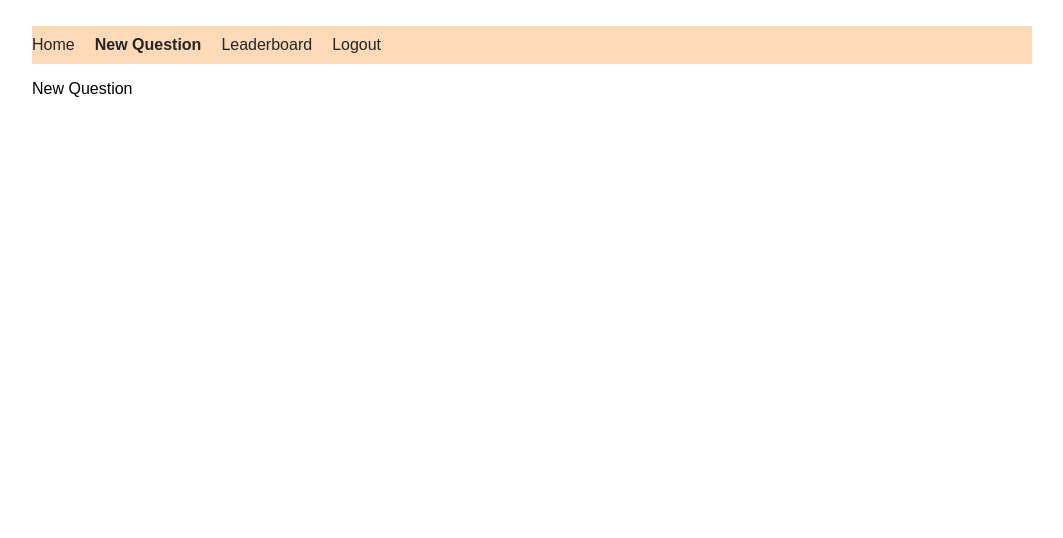
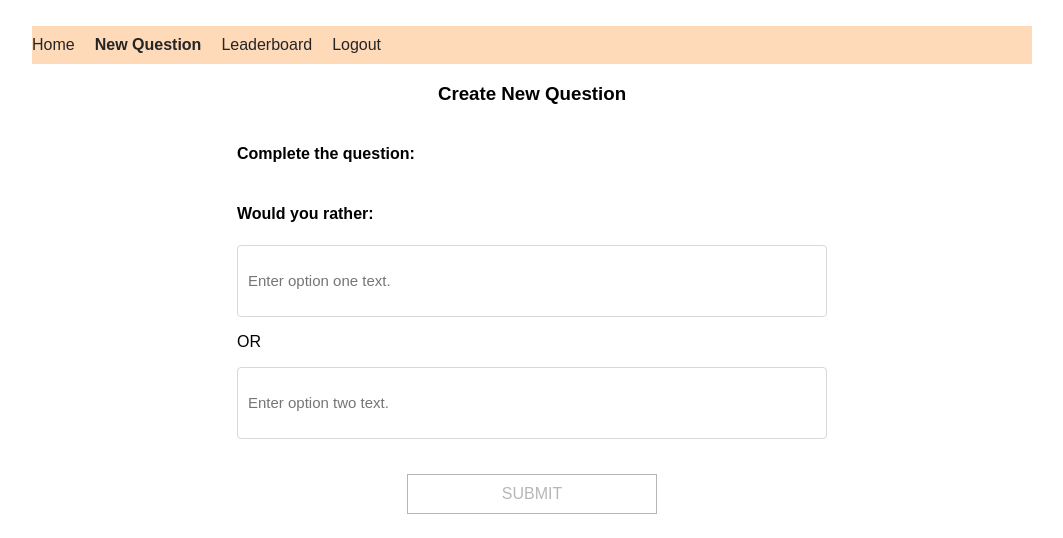
Before and after one commit to kishan3/reactnd-would-you-rather, a React (Create React App) app: page /new in a window 1280 px wide. Shown: the top 538 px of the page, without its empty margins (108-1171 px from the left). Built offline with nearby package versions, Linux system fonts and the light colour scheme.

Commit message:
Further work for would you rather.

```diff
--- a/src/actions/questions.js
+++ b/src/actions/questions.js
@@ -1,4 +1,7 @@
+import { _saveQuestion } from "../utils/_DATA";
+
 export const RECEIVE_QUESTIONS = 'RECEIVE_QUESTIONS'
+export const ADD_QUESTION = 'ADD_QUESTION'
 
 export function receiveQuestions(questions) {
     return {
@@ -6,3 +9,24 @@ export function receiveQuestions(questions) {
         questions
     }
 }
+
+function addQuestion(question){
+    return {
+        type: ADD_QUESTION,
+        question,
+    }
+}
+
+export function handleAddQuestion (option_one, option_two) {
+    console.log(`TEXT ${option_one} TEXT ${option_two}`)
+    return (dispatch, getState) => {
+        const { authedUser } = getState()
+
+        return _saveQuestion({
+            option_one,
+            option_two,
+            author: authedUser
+        })
+        .then((question) => dispatch(addQuestion(question)))
+    }
+}
--- a/src/components/App.js
+++ b/src/components/App.js
@@ -4,6 +4,7 @@ import Nav from './Nav'
 import { handleInitialData } from '../actions/shared'
 import Dashboard from './Dashboard'
 import NewQuestion from './NewQuestion'
+import QuestionPage from './QuestionPage'
 import Leaderboard from './Leaderboard'
 import { connect } from 'react-redux'
 import React, { Component } from 'react'
@@ -22,6 +23,7 @@ class App extends Component {
             <Nav />
             <Route path="/" exact component={Dashboard} />
             <Route path="/leaderboard" exact component={Leaderboard} />
+            <Route path="/question/:id" exact component={QuestionPage} />
             <Route path="/new" exact component={NewQuestion} />
           </div>}
         </div>
--- a/src/components/NewQuestion.js
+++ b/src/components/NewQuestion.js
@@ -1,10 +1,77 @@
 import React, { Component } from 'react'
+import { Redirect } from 'react-router-dom'
+import { handleAddQuestion } from '../actions/questions'
 
 class NewQuestion extends Component {
+    state = {
+        option_one_text: "",
+        option_two_text: "",
+        toHome: false,
+    }
+
+    handleChange = (e) => {
+        const text = e.target.value
+        console.log(e.target.name)
+        if (e.target.name === 'option_one') {
+            this.setState(() => ({
+                option_one_text: text
+            }))
+        }
+        else {
+            this.setState(() => ({
+                option_two_text: text
+            }))
+        }
+
+    }
+
+    handleSubmit = (e) => {
+        e.prevenDefault()
+        const { option_one_text, option_two_text } = this.state
+        const { dispatch, id } = this.props
+
+        dispatch(handleAddQuestion(option_one_text, option_two_text))
+
+        this.setState(() => ({
+            text: '',
+            toHome: id ? false: true,
+        }))
+    }
     render(){
+        const { option_one_text, option_two_text, toHome } = this.state
+        // if (toHome) {
+        //     return <Redirect to="/" />
+        // }
+
         return(
             <div>
-                New Question
+                <h3 className="center">
+                    Create New Question
+                </h3>
+                <form className="new-question" onSubmit={this.handleSubmit}>
+                    <h4>Complete the question:</h4>
+                    <h4>Would you rather:</h4>
+                    <input
+                        placeholder="Enter option one text."
+                        value={option_one_text}
+                        name="option_one"
+                        onChange={this.handleChange}
+                        className="inputarea"
+                    />
+                    <p>OR</p>
+                    <input
+                        placeholder="Enter option two text."
+                        value={option_two_text}
+                        name="option_two"
+                        onChange={this.handleChange}
+                        className="inputarea"
+                    />
+                    <button
+                        className="btn btn:hover btn:focus"
+                        type="submit"
+                        disabled= {option_one_text === '' || option_two_text === ''}
+                    >Submit</button>
+                </form>
             </div>
         )
     }
--- a/src/components/Question.js
+++ b/src/components/Question.js
@@ -1,14 +1,15 @@
 import React, { Component } from 'react'
 import { connect } from 'react-redux'
 import { formatQuestion } from '../utils/helpers'
+import { Link } from 'react-router-dom'
 
 class Question extends Component {
     render() {
         const { question } = this.props
-        const { name, avatar, text } = question
+        const { name, avatar, text, id} = question
         console.log("questionzzzzz: ", question)
         return (
-            <div className="question">
+            <Link to={`question/${id}`} className="question">
                 <img
                     src={avatar}
                     alt={`Avatar of ${name}`}
@@ -19,7 +20,7 @@ class Question extends Component {
                     <p>....{text}....</p>
                 </div>
                 <button className="btn btn-hover btn-focus">View Poll</button>
-            </div>
+            </Link>
         )
     }
 }
--- /dev/null
+++ b/src/components/QuestionPage.js
@@ -0,0 +1,26 @@
+import React, { Component } from 'react'
+import { connect } from 'react-redux'
+import Question from './Question';
+
+class QuestionPage extends Component {
+
+    render () {
+        const { id } = this.props
+        return (
+            <div>
+                <Question id={id} />
+            </div>
+        )
+    }
+}
+
+
+function mapStateToProps({}, props) {
+    const { id } = props.match.params
+
+    return {
+        id
+    }
+}
+
+export default connect(mapStateToProps)(QuestionPage)
--- a/src/index.css
+++ b/src/index.css
@@ -100,3 +100,19 @@ a {
   font-weight: 700;
   border-width: 2px;
 }
+
+.new-question {
+  width: 100%;
+  max-width: 590px;
+  margin: 0 auto;
+  display: flex;
+  flex-direction: column;
+}
+
+.inputarea {
+  border-radius: 4px;
+  border: 1px solid #dad7d7;
+  padding: 10px;
+  font-size: 15px;
+  height: 50px;
+}
```
